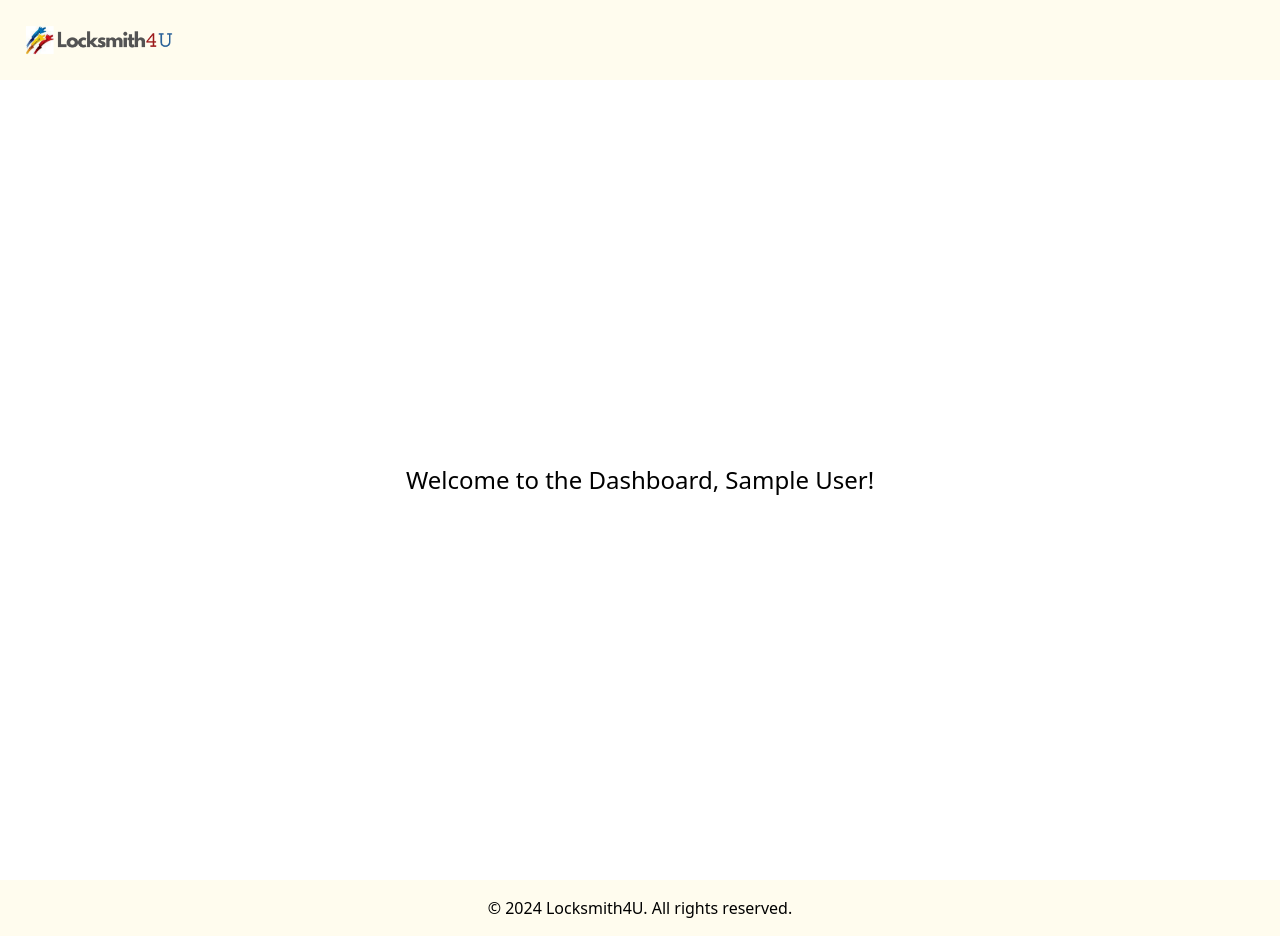
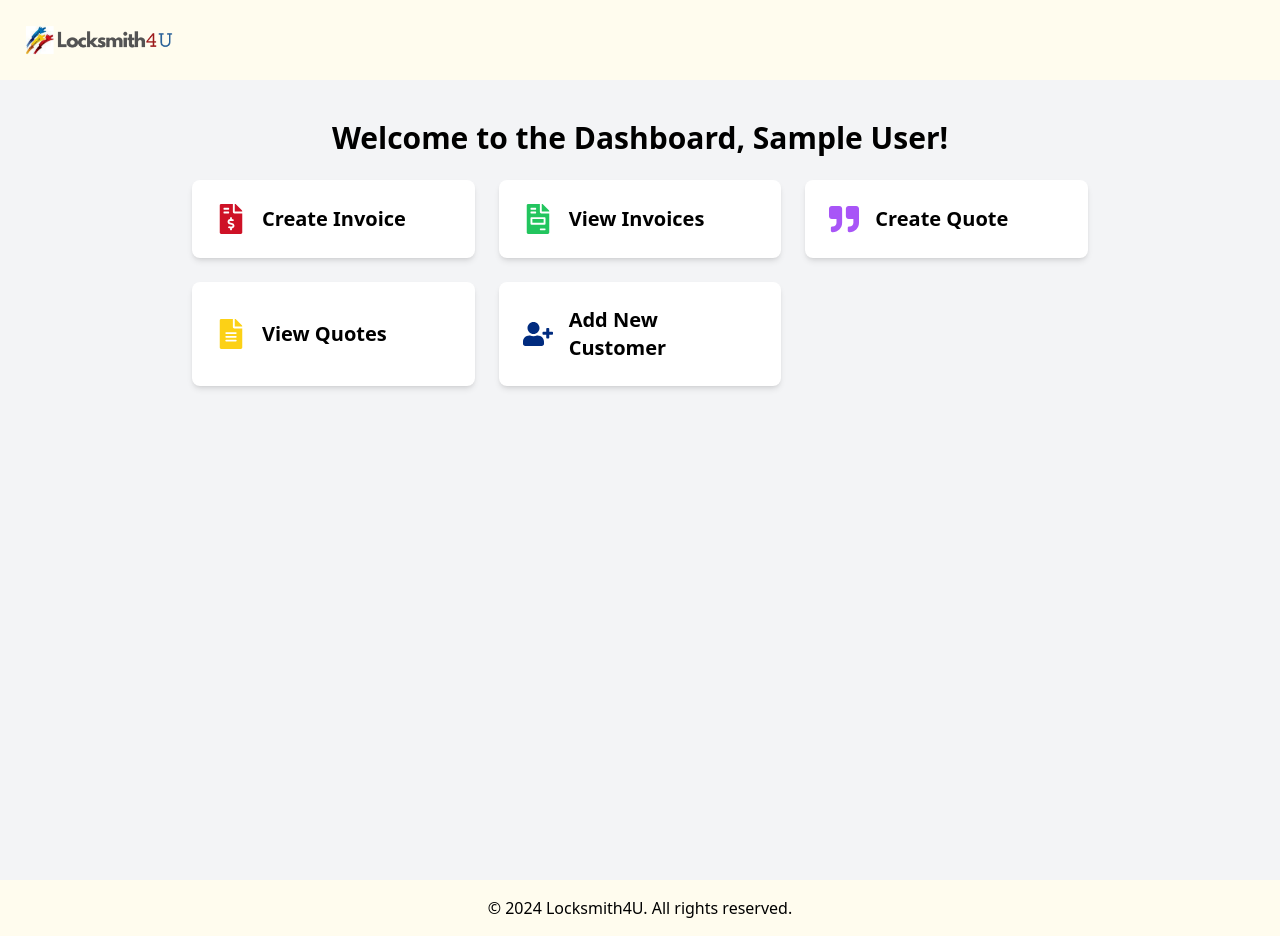
Before and after one commit to Potirniche-Carmine/InvoiceSync, a Next.js app: page /admin/dashboard in a window 1280 px wide. Built offline with nearby package versions, Linux system fonts and the light colour scheme; no server answers; sample sign-in values are in the browser's storage.

Commit message:
styled the dashboard

```diff
--- /dev/null
+++ b/src/app/admin/dashboard/add-customer/page.tsx
@@ -0,0 +1,9 @@
+
+const addCustomerPage = () => {
+    return (
+        <h1>Add Customer Page</h1>
+    );
+  };
+
+  export default addCustomerPage
+;
--- /dev/null
+++ b/src/app/admin/dashboard/create-invoice/page.tsx
@@ -0,0 +1,8 @@
+
+const CreateInvoicesPage = () => {
+    return (
+        <h1>Create Invoices Page</h1>
+    );
+  };
+
+  export default CreateInvoicesPage;
--- /dev/null
+++ b/src/app/admin/dashboard/create-quote/page.tsx
@@ -0,0 +1,8 @@
+
+const CreateQuotesPage = () => {
+    return (
+        <h1>Create Quotes Page</h1>
+    );
+  };
+
+  export default CreateQuotesPage;
--- /dev/null
+++ b/src/app/admin/dashboard/invoices/page.tsx
@@ -0,0 +1,8 @@
+
+const InvoicesPage = () => {
+    return (
+        <h1>Invoices Page</h1>
+    );
+  };
+
+  export default InvoicesPage;
--- a/src/app/admin/dashboard/page.tsx
+++ b/src/app/admin/dashboard/page.tsx
@@ -1,17 +1,58 @@
-import { getServerSession } from "next-auth";
-import { authOptions } from "@/pages/api/auth/[...nextauth]";
-import { redirect } from "next/navigation";
+// pages/admin/dashboard/index.tsx
+import { getServerSession } from 'next-auth';
+import { authOptions } from '@/pages/api/auth/[...nextauth]';
+import { redirect } from 'next/navigation';
+import Card from '@/app/components/card';
+import {
+  FaFileInvoiceDollar,
+  FaQuoteRight,
+  FaUserPlus,
+  FaFileInvoice,
+  FaFileAlt,
+} from 'react-icons/fa';
+import { FiLogOut } from 'react-icons/fi';
 
 const DashboardPage: React.FC = async () => {
   const session = await getServerSession(authOptions);
 
   if (!session) {
-    redirect("/admin"); // Redirect to login page if not authenticated
+    redirect('/admin'); // Redirect to login page if not authenticated
   }
 
   return (
-    <div className="min-h-screen flex items-center justify-center">
-      <h1 className="text-2xl">Welcome to the Dashboard, {session?.user?.name}!</h1>
+    <div className="min-h-screen flex flex-col items-center bg-gray-100">
+      <div className="w-full max-w-4xl mt-10">
+        <h1 className="text-3xl font-bold mb-6 text-center">
+          Welcome to the Dashboard, {session?.user?.name}!
+        </h1>
+        <div className="grid grid-cols-1 md:grid-cols-2 lg:grid-cols-3 gap-6">
+          <Card
+            title="Create Invoice"
+            icon={<FaFileInvoiceDollar className="text-red" />}
+            redirectTo="/admin/dashboard/create-invoice"
+          />
+          <Card
+            title="View Invoices"
+            icon={<FaFileInvoice className="text-green-500" />}
+            redirectTo="/admin/dashboard/invoices"
+          />
+          <Card
+            title="Create Quote"
+            icon={<FaQuoteRight className="text-purple-500" />}
+            redirectTo="/admin/dashboard/create-quote"
+          />
+          <Card
+            title="View Quotes"
+            icon={<FaFileAlt className="text-yellow" />}
+            redirectTo="/admin/dashboard/quotes"
+          />
+          <Card
+            title="Add New Customer"
+            icon={<FaUserPlus className="text-blue" />}
+            redirectTo="/admin/dashboard/add-customer"
+          />
+        </div>
+      </div>
     </div>
   );
 };
--- /dev/null
+++ b/src/app/admin/dashboard/quotes/page.tsx
@@ -0,0 +1,8 @@
+
+const QuotesPage = () => {
+    return (
+        <h1> Quotes Page</h1>
+    );
+  };
+
+  export default QuotesPage;
--- /dev/null
+++ b/src/app/components/card.tsx
@@ -0,0 +1,25 @@
+import React from 'react';
+
+interface CardProps {
+  title: string;
+  description?: string;
+  icon?: React.ReactNode;
+  redirectTo: string;
+}
+
+const Card: React.FC<CardProps> = ({ title, description, icon, redirectTo }) => {
+  return (
+    <a
+      href={redirectTo}
+      className="bg-white rounded-lg shadow-md p-6 hover:shadow-lg transition-shadow flex items-center"
+    >
+      {icon && <div className="mr-4 text-3xl">{icon}</div>}
+      <div>
+        <h2 className="text-xl font-semibold">{title}</h2>
+        {description && <p className="text-gray-500">{description}</p>}
+      </div>
+    </a>
+  );
+};
+
+export default Card;
```
